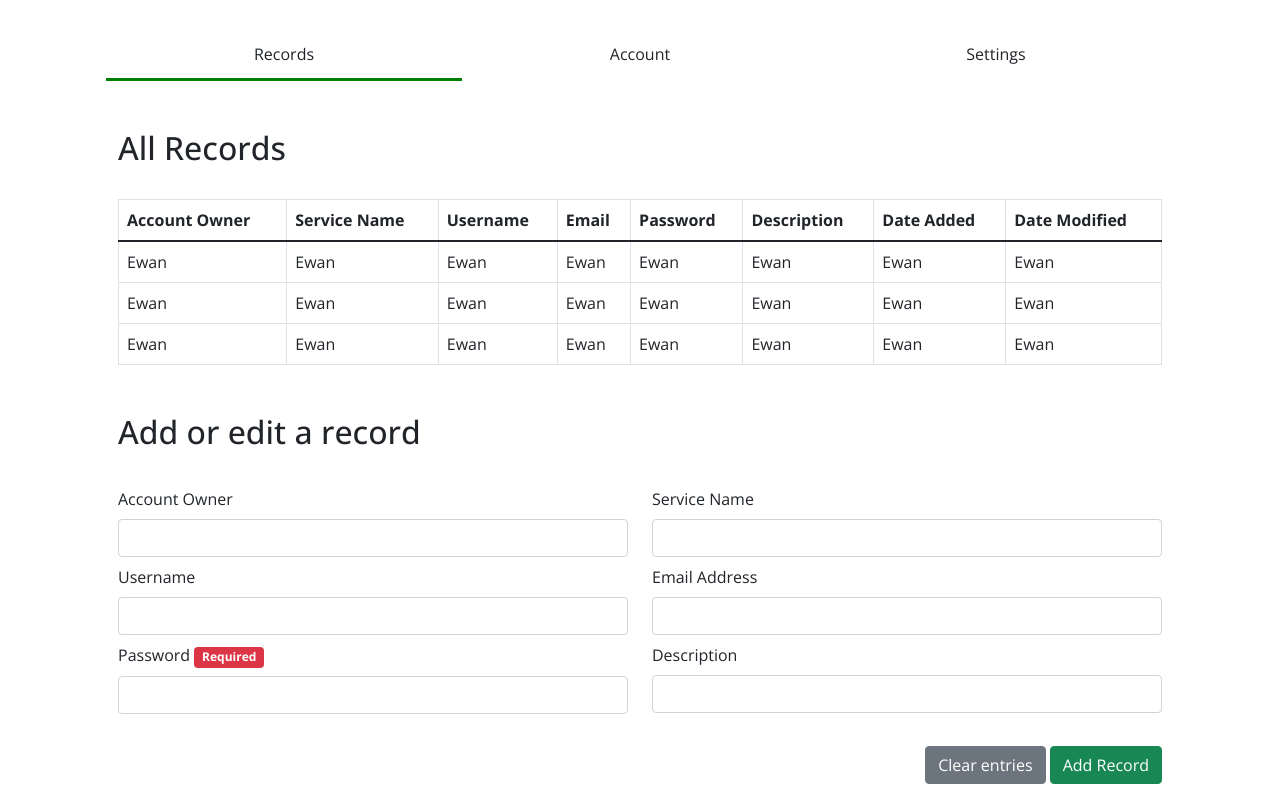
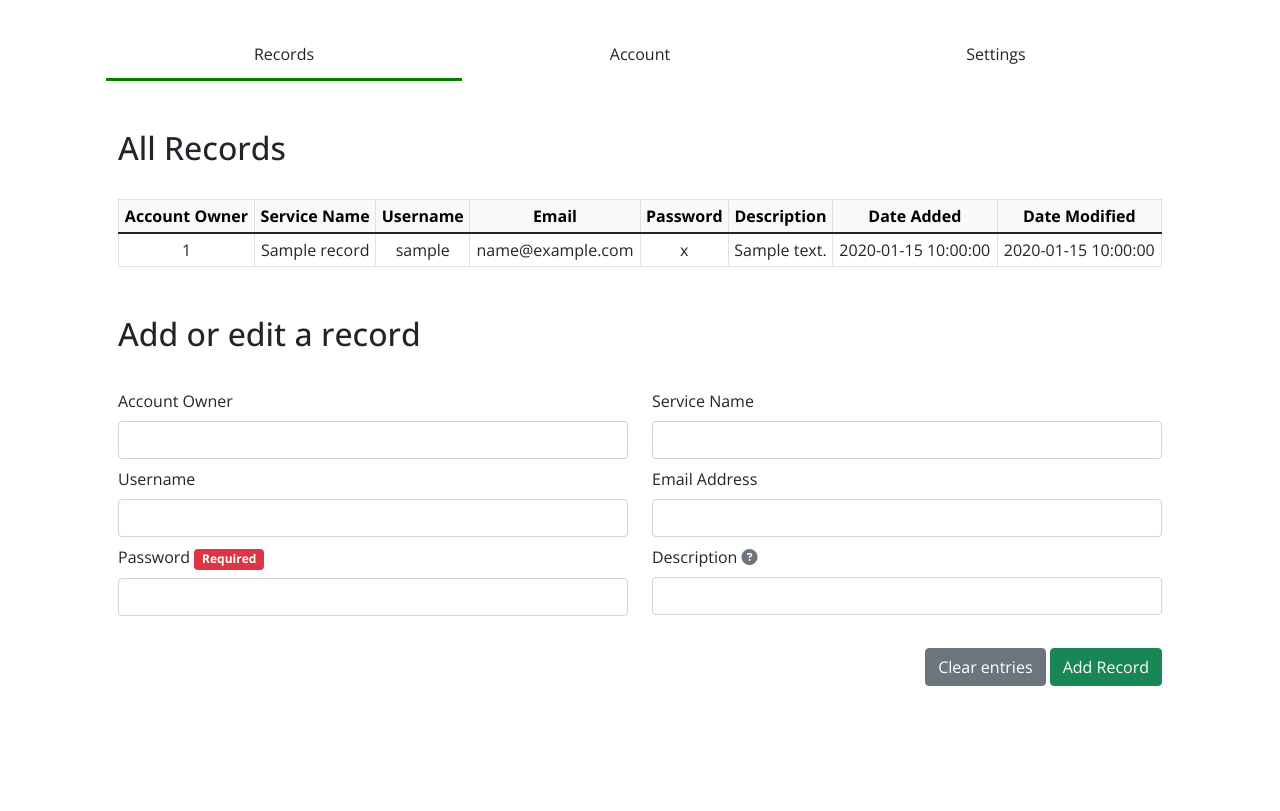
Before and after one commit to kingdeorayom/account-manager, a PHP site: page /src/pages/home.php in a window 1280 px wide. Shown: the part 204-1015 px from the top of the page. After the commit the page ends 890 px from the top, so only its background shows below. Run offline with PHP 8.4, Linux system fonts and the light colour scheme; the visitor is signed in with stand-in values (Sample User, id 1); tables that the repository leaves empty or names only in its code hold one stand-in row (values such as "Sample post"); some libraries are stand-ins or nearby versions.

Commit message:
table now retrieve data from database

```diff
--- a/src/pages/home.php
+++ b/src/pages/home.php
@@ -5,6 +5,11 @@ session_start();
 if (!isset($_SESSION['loggedin'])) {
     header('location: ../../index.php');
 }
+
+include '../includes/connection.php';
+
+$sql = "SELECT * FROM records WHERE user_id = " . $_SESSION['id'];
+$result = $connection->query($sql);
 
 $pagecssVersion = filemtime('../../styles/custom/pages/home-style.css');
 
@@ -53,8 +58,8 @@ $pagecssVersion = filemtime('../../styles/custom/pages/home-style.css');
                 <h2>All Records</h2>
 
                 <div class="table-responsive">
-                    <table class="table table-hover table-bordered my-4">
-                        <thead>
+                    <table class="table table-sm table-bordered table-hover text-center my-4" id="recordTable">
+                        <thead class="table-light">
                             <tr>
                                 <th scope="col">Account Owner</th>
                                 <th scope="col">Service Name</th>
@@ -67,36 +72,19 @@ $pagecssVersion = filemtime('../../styles/custom/pages/home-style.css');
                             </tr>
                         </thead>
                         <tbody>
-                            <tr>
-                                <td>Ewan</td>
-                                <td>Ewan</td>
-                                <td>Ewan</td>
-                                <td>Ewan</td>
-                                <td>Ewan</td>
-                                <td>Ewan</td>
-                                <td>Ewan</td>
-                                <td>Ewan</td>
-                            </tr>
-                            <tr>
-                                <td>Ewan</td>
-                                <td>Ewan</td>
-                                <td>Ewan</td>
-                                <td>Ewan</td>
-                                <td>Ewan</td>
-                                <td>Ewan</td>
-                                <td>Ewan</td>
-                                <td>Ewan</td>
-                            </tr>
-                            <tr>
-                                <td>Ewan</td>
-                                <td>Ewan</td>
-                                <td>Ewan</td>
-                                <td>Ewan</td>
-                                <td>Ewan</td>
-                                <td>Ewan</td>
-                                <td>Ewan</td>
-                                <td>Ewan</td>
-                            </tr>
+                            <?php
+
+                            if ($result->num_rows > 0) {
+                                while ($row = $result->fetch_assoc()) {
+                                    echo "<tr id = " . $row["record_id"];
+
+                                    echo "><td>" . $row["account_owner"] . "</td><td>" . $row["service_name"] . "</td><td>" .  $row["username"] . "</td><td>" . $row["email"] . "</td><td>" . $row["password"] . "</td><td>" .  $row["description"] . "</td><td>" . $row["date_added"] . "</td><td>" . $row["date_modified"] . "</td></tr>";
+                                }
+                            } else {
+                                echo '<tr><td colspan="8">No records saved yet!</td></tr>';
+                            }
+                            $connection->close();
+                            ?>
                         </tbody>
                     </table>
                 </div>
@@ -134,7 +122,7 @@ $pagecssVersion = filemtime('../../styles/custom/pages/home-style.css');
                                     <input type="text" class="form-control" name="textFieldPasswordRecords" id="textFieldPasswordRecords" required>
                                 </div>
                                 <div class="col-sm-12 col-md-6 my-1">
-                                    <label class="form-label">Description</label>
+                                    <label class="form-label">Description <i class="fas fa-question-circle text-secondary" data-bs-toggle="tooltip" data-bs-placement="right" title="Great descriptions are clear and concise."></i></label>
                                     <input type="text" class="form-control" name="textFieldDescription" id="textFieldDescription">
                                 </div>
                                 <div class="col-sm-12 my-4">
@@ -164,6 +152,20 @@ $pagecssVersion = filemtime('../../styles/custom/pages/home-style.css');
 
 
     <script>
+        var table = document.getElementById('recordTable');
+        for (var i = 1; i < table.rows.length; i++) {
+            table.rows[i].onclick = function() {
+                document.getElementById("textFieldAccountOwner").value = this.cells[0].innerHTML;
+                document.getElementById("textFieldServiceName").value = this.cells[1].innerHTML;
+                document.getElementById("textFieldUsername").value = this.cells[2].innerHTML;
+                document.getElementById("textFieldEmailRecords").value = this.cells[3].innerHTML;
+                document.getElementById("textFieldPasswordRecords").value = this.cells[4].innerHTML;
+                document.getElementById("textFieldDescription").value = this.cells[5].innerHTML;
+            };
+        }
+    </script>
+
+    <script>
         var alertAddRecord = document.getElementById('alert-container-add-record');
 
         function submitAddForm(event) {
@@ -187,6 +189,7 @@ $pagecssVersion = filemtime('../../styles/custom/pages/home-style.css');
             if (data.response === "success") {
                 alertAddRecord.innerHTML = `<div class="alert alert-success alert-dismissible fade show" role="alert">Record added successfully!<button type="button" class="btn-close" data-bs-dismiss="alert" aria-label="Close"></button></div>`
                 $("#textFieldAccountOwner, #textFieldServiceName, #textFieldUsername, #textFieldEmailRecords, #textFieldPasswordRecords, #textFieldDescription").val("");
+                // $(".table").load(location.href + " .table");
             }
             if (data.response === "empty_fields") {
                 alertAddRecord.innerHTML = `<div class="alert alert-danger alert-dismissible fade show" role="alert"><strong>Invalid input!</strong> Please fill up all the required fields.<button type="button" class="btn-close" data-bs-dismiss="alert" aria-label="Close"></button></div>`
@@ -247,7 +250,14 @@ $pagecssVersion = filemtime('../../styles/custom/pages/home-style.css');
     </script>
 
     <script src="https://kit.fontawesome.com/dab8986b00.js" crossorigin="anonymous"></script>
+    <script src="../../scripts/popper/popper.min.js"></script>
     <script src="../../scripts/bootstrap/bootstrap.js"></script>
+    <script>
+        var tooltipTriggerList = [].slice.call(document.querySelectorAll('[data-bs-toggle="tooltip"]'))
+        var tooltipList = tooltipTriggerList.map(function(tooltipTriggerEl) {
+            return new bootstrap.Tooltip(tooltipTriggerEl)
+        })
+    </script>
 </body>
 
 </html>
--- a/src/process/add-record.php
+++ b/src/process/add-record.php
@@ -12,9 +12,10 @@ if (empty($_POST['textFieldPasswordRecords'])) {
 }
 
 $id = $_SESSION['id'];
+$datetime = date('Y-m-d h:i:s');
 
-$statement = $connection->prepare('INSERT into records (user_id, account_owner, service_name, username, email, password, description) VALUES(?, ?, ?, ?, ?, ?, ?)');
-$statement->bind_param('sssssss', $id, $_POST['textFieldAccountOwner'], $_POST['textFieldServiceName'], $_POST['textFieldUsername'], $_POST['textFieldEmailRecords'], $_POST['textFieldPasswordRecords'], $_POST['textFieldDescription']);
+$statement = $connection->prepare('INSERT into records (user_id, account_owner, service_name, username, email, password, description, date_added) VALUES(?, ?, ?, ?, ?, ?, ?, ?)');
+$statement->bind_param('ssssssss', $id, $_POST['textFieldAccountOwner'], $_POST['textFieldServiceName'], $_POST['textFieldUsername'], $_POST['textFieldEmailRecords'], $_POST['textFieldPasswordRecords'], $_POST['textFieldDescription'], $datetime);
 $statement->execute();
 
 $arr = array('response' => "success");
--- a/styles/custom/pages/home-style.css
+++ b/styles/custom/pages/home-style.css
@@ -26,6 +26,7 @@ body {
 .navLinkSettings {
   cursor: pointer;
 }
+
 /*
 .navLinkRecords {
   cursor: pointer;
@@ -112,3 +113,17 @@ body {
 .navLinkSettings:hover::before {
   transform: scaleX(1);
 } */
+
+/* table {
+  font-size: 14px;
+} */
+
+/* @media (max-width: 400px) {
+  .table {
+    font-size: 14px !important;
+  }
+} */
+
+td {
+  cursor: pointer;
+}
```
Also changed, not shown: scripts/popper/popper.min.js (added).
